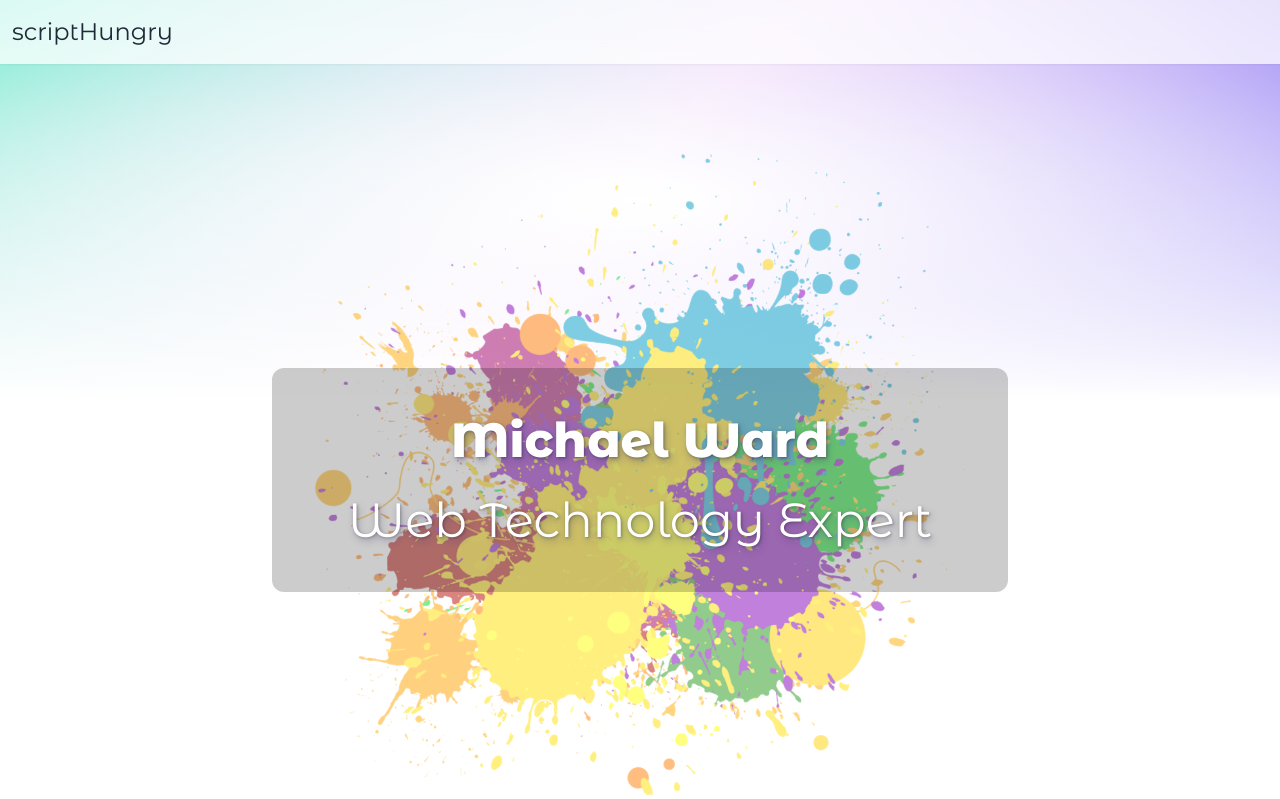
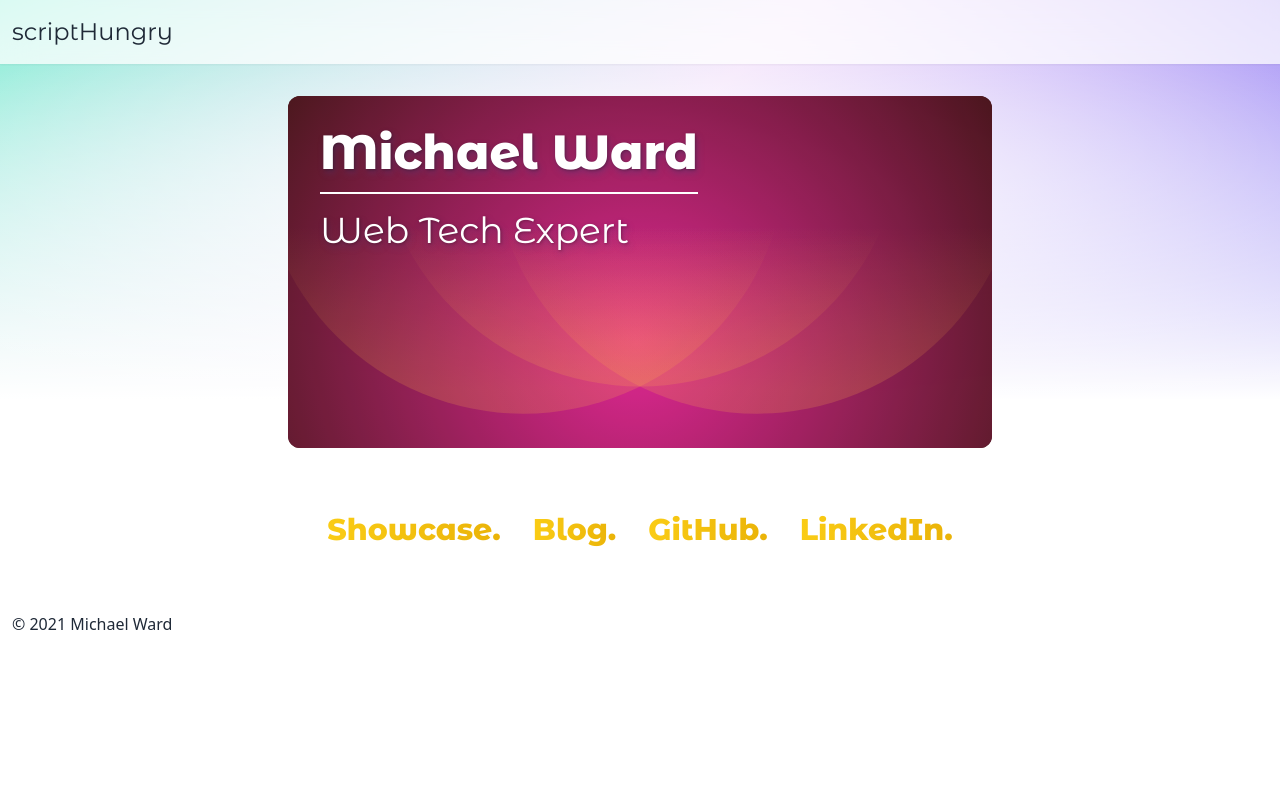
Before and after one commit to mward-sudo/scripthungry-v2, a Next.js app: page / in a window 1280 px wide. Shown: the top 799 px of the page. Built offline with nearby package versions, Linux system fonts and the light colour scheme.

Commit message:
Use SVG image for homepage hero Fixes #41

```diff
--- a/components/home/HeroText.tsx
+++ b/components/home/HeroText.tsx
@@ -1,18 +1,23 @@
 import Image from 'next/image'
 
-import bg from '../../public/img/home/bg.png'
+import bg from '../../public/img/home/bg.svg'
 
 const HeroText = () => (
-  <section className="container relative max-w-3xl mx-auto text-center text-white text-shadow-xl">
-    <Image src={bg} layout="responsive" alt="" className="opacity-50" />
-    <div className="absolute top-0 bottom-0 left-0 right-0 flex flex-col justify-center py-4 mx-auto my-auto max-h-[100%]">
-      <div className="px-4 py-4 m-4 bg-black dark:bg-white dark:bg-opacity-20 sm:py-12 rounded-xl bg-opacity-20">
-        <h1 className="mb-4 text-3xl font-bold sm:mb-8 sm:text-5xl font-display">
-          Michael Ward
-        </h1>
-        <h2 className="text-3xl sm:text-5xl font-display">
-          Web Technology Expert
-        </h2>
+  <section className="container max-w-3xl mx-auto text-left text-white text-shadow-xl">
+    <div className="relative mx-4 sm:mx-8">
+      <Image
+        src={bg}
+        layout="responsive"
+        alt=""
+        className="hover:opacity-100 opacity-90 rounded-xl"
+      />
+      <div className="absolute top-0 bottom-0 left-0 flex flex-col justify-top py-4 mx-auto my-auto max-h-[100%]">
+        <div className="px-4 m-4">
+          <h1 className="pb-4 mb-2 text-2xl font-bold border-b-2 border-white sm:mb-4 sm:text-5xl font-display">
+            Michael Ward
+          </h1>
+          <h2 className="text-xl sm:text-4xl font-display">Web Tech Expert</h2>
+        </div>
       </div>
     </div>
   </section>
```
Also changed, not shown: public/img/home/bg.png (deleted), public/img/home/bg.svg (added).
